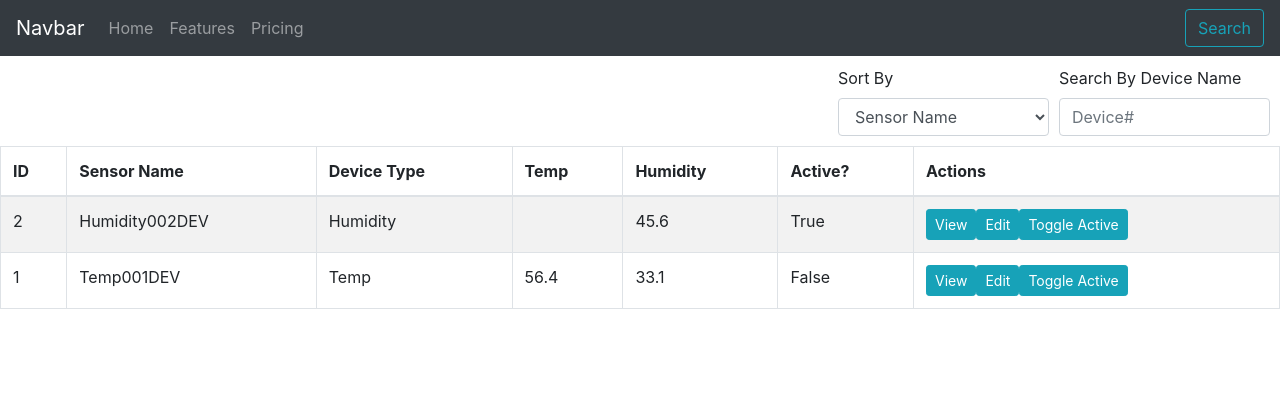
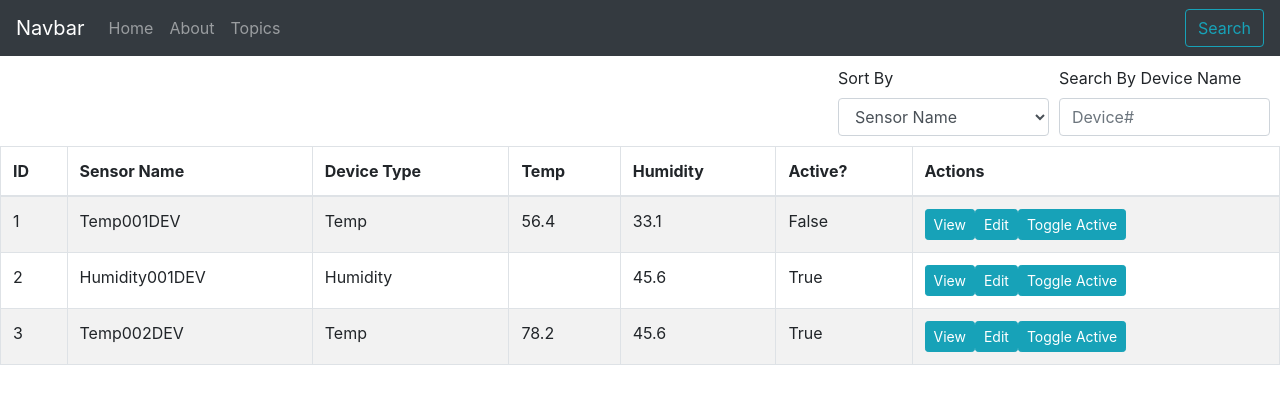
Before and after one commit to msmith1114/sensor-map, a React (Create React App) app: page / in a window 1280 px wide. Shown: the top 404 px of the page. Built offline with nearby package versions, Linux system fonts and the light colour scheme.

Commit message:
Updates to modal form

```diff
--- a/package.json
+++ b/package.json
@@ -6,6 +6,7 @@
     "@testing-library/jest-dom": "^4.2.4",
     "@testing-library/react": "^9.3.2",
     "@testing-library/user-event": "^7.1.2",
+    "axios": "^0.19.2",
     "bootstrap": "^4.4.1",
     "react": "^16.12.0",
     "react-bootstrap": "^1.0.0-beta.16",
--- a/src/Components/NavBar.js
+++ b/src/Components/NavBar.js
@@ -9,9 +9,9 @@ const NavBar = () => {
     <Navbar bg="dark" variant="dark">
       <Navbar.Brand href="#home">Navbar</Navbar.Brand>
       <Nav className="mr-auto">
-        <Nav.Link href="#home">Home</Nav.Link>
-        <Nav.Link href="#features">Features</Nav.Link>
-        <Nav.Link href="#pricing">Pricing</Nav.Link>
+        <Nav.Link href="/">Home</Nav.Link>
+        <Nav.Link href="/about">About</Nav.Link>
+        <Nav.Link href="/topics">Topics</Nav.Link>
       </Nav>
       <Form inline>
         <Button variant="outline-info">Search</Button>
--- a/src/Components/SensorCard.js
+++ b/src/Components/SensorCard.js
@@ -1,5 +1,6 @@
 /* eslint-disable */
 import React, { useState } from "react";
+import axios from "axios";
 import SensorModalForm from './SensorModalForm'
 import { Link } from "react-router-dom";
 import Button from "react-bootstrap/Button";
@@ -8,12 +9,30 @@ import Button from "react-bootstrap/Button";
 const SensorCard = ({ props, sensor, toggleSensor }) => {
   const [show, setShow] = useState(false);
 
+  const handleSave = (e) => {
+    e.preventDefault();
+    setShow(false)
+    console.log(e.target.formBasicName.value)
+    console.log(e.target.formBasicDevice.value)
+    console.log("Submitted")
+    axios({
+      method: 'put',
+      url: 'https://jsonplaceholder.typicode.com/posts/1',
+      data: {
+          id: 1,
+          title: 'foo',
+          body: 'bar',
+          userId: 1
+        }
+    })
+    .then(function (response) {
+      console.log(response.data);
+      console.log(response.status);
+    });
+  }
   const handleClose = () => setShow(false);
   const handleShow = () => setShow(true);
-  const handleSubmit = e => {
-    console.log("Submitted")
-    //do stuff here to update values
-  }
+
   if (sensor) {
     const { id, name, device, temp, humidity, active } = sensor;
     return (
@@ -34,7 +53,7 @@ const SensorCard = ({ props, sensor, toggleSensor }) => {
           >
             View
           </Link>
-          <SensorModalForm device={device} name={name} handleClose={handleClose} handleSubmit={handleSubmit} show={show}/>
+          <SensorModalForm device={device} name={name} handleClose={handleClose} handleSave={handleSave} show={show}/>
           <Button variant="info" size="sm" onClick={handleShow}>
             Edit
           </Button>
--- a/src/Components/SensorModalForm.js
+++ b/src/Components/SensorModalForm.js
@@ -1,18 +1,13 @@
 import React from "react";
+import { useState } from "react";
+import axios from "axios";
 import Modal from "react-bootstrap/Modal";
 import Form from "react-bootstrap/Form";
 import Button from "react-bootstrap/Button";
 
 const SensorModalForm = props => {
-  const handleDeviceType = e => {
-    console.log("hi");
-    console.log(e.target.value);
-  };
-
-  const handleDeviceName = e => {
-    console.log("hi");
-    console.log(e.target.value);
-  };
+  const [name, setName] = useState(props.name);
+  const [device, setDevice] = useState(props.device);
 
   return (
     <Modal show={props.show} onHide={props.handleClose}>
@@ -20,13 +15,13 @@ const SensorModalForm = props => {
         <Modal.Title>Edit Form</Modal.Title>
       </Modal.Header>
       <Modal.Body>
-        <Form onSubmit={props.handleSubmit}>
+        <Form onSubmit={props.handleSave}>
           <Form.Group controlId="formBasicName">
             <Form.Label>Device Name</Form.Label>
             <Form.Control
               type="text"
-              value={props.name}
-              onChange={handleDeviceName}
+              value={name}
+              onChange={e => setName(e.target.value)}
             />
             <Form.Text className="text-muted">
               We'll never share your email with anyone else.
@@ -36,23 +31,19 @@ const SensorModalForm = props => {
             <Form.Label>Device Type</Form.Label>
             <Form.Control
               type="text"
-              value={props.device}
-              onChange={handleDeviceType}
+              value={device}
+              onChange={e => setDevice(e.target.value)}
             />
           </Form.Group>
           <Button variant="primary" type="submit">
             Submit
           </Button>
+          <Button variant="secondary" onClick={props.handleClose}>
+            Close
+          </Button>
         </Form>
       </Modal.Body>
-      <Modal.Footer>
-        <Button variant="secondary" onClick={props.handleClose}>
-          Close
-        </Button>
-        <Button variant="primary" onClick={props.handleClose}>
-          Save Changes
-        </Button>
-      </Modal.Footer>
+      <Modal.Footer>text</Modal.Footer>
     </Modal>
   );
 };
--- a/src/Components/SensorTable.js
+++ b/src/Components/SensorTable.js
@@ -20,15 +20,23 @@ class SensorTable extends React.Component {
         },
         {
           id: "2",
-          name: "Humidity002DEV",
+          name: "Humidity001DEV",
           device: "Humidity",
           temp: "",
+          humidity: "45.6",
+          active: true
+        },
+        {
+          id: "3",
+          name: "Temp002DEV",
+          device: "Temp",
+          temp: "78.2",
           humidity: "45.6",
           active: true
         }
       ],
       filterName: "",
-      sortBy: "name"
+      sortBy: "id"
     };
   }
 
```
Also changed, not shown: 1 other file (tests, documents, lock files or other folders).
